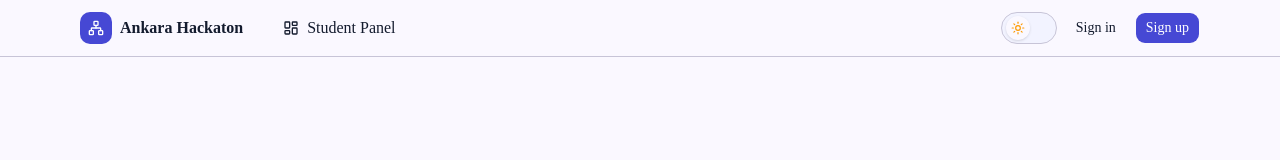
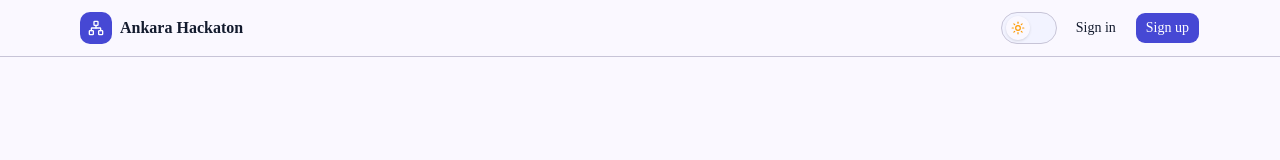
Before and after one commit to yagizerdem/ankaraHackaton, a Next.js app: page / in a window 1280 px wide. Shown: the top 160 px of the page. Built offline with nearby package versions, Linux system fonts and the light colour scheme; no server answers.

Commit message:
refactor(layout): remove the Student Panel link from the header
yagiz erdem

```diff
--- a/src/layouts/app-layout.tsx
+++ b/src/layouts/app-layout.tsx
@@ -52,10 +52,6 @@ function AppHeader() {
               <NetworkIcon className="size-4" />
             </span>
             <span className="hidden sm:inline">{APP_NAME}</span>
-          </Link>
-          <Link href="/" className="flex items-center gap-2 ">
-            <LayoutDashboardIcon className="size-4" />
-            <span className="hidden sm:inline">Student Panel</span>
           </Link>
         </div>
         <nav className="flex items-center gap-2">
```
